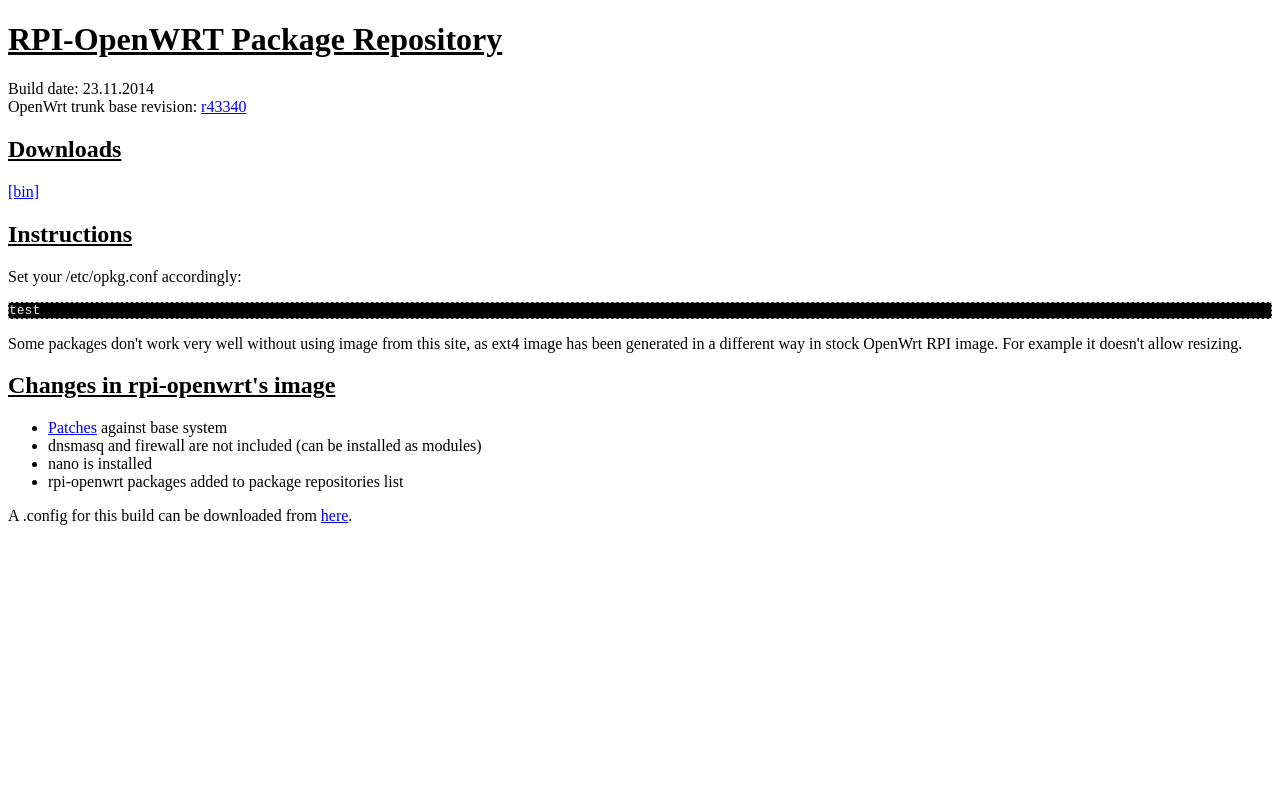
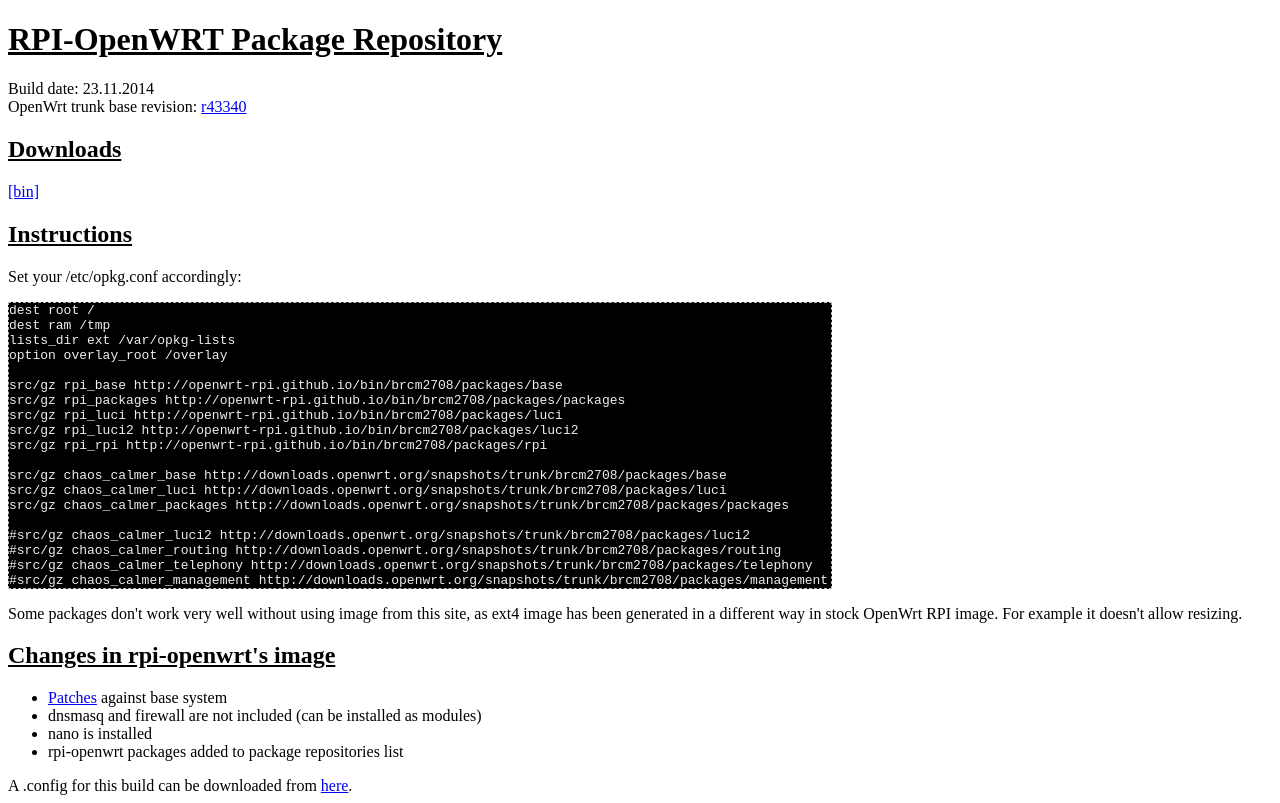
Before and after one commit to rpi-openwrt/rpi-openwrt.github.io, a plain HTML site: page index.html in a window 1280 px wide. Drawn offline with Linux system fonts and the light colour scheme.

Commit message:
add opkg.conf configuration

```diff
--- a/index.html
+++ b/index.html
@@ -15,8 +15,26 @@ OpenWrt trunk base revision: <a href="https://dev.openwrt.org/log/?rev=43340">r4
 
 <h2><u>Instructions</u></h2>
 <p>Set your /etc/opkg.conf accordingly:</p>
-<pre style="background-color: #000; border: 1px dashed #bbb; color: #eee;">
-test
+<pre style="background-color: #000; border: 1px dashed #bbb; color: #eee; width: 65%;">
+dest root /
+dest ram /tmp
+lists_dir ext /var/opkg-lists
+option overlay_root /overlay
+
+src/gz rpi_base http://openwrt-rpi.github.io/bin/brcm2708/packages/base
+src/gz rpi_packages http://openwrt-rpi.github.io/bin/brcm2708/packages/packages
+src/gz rpi_luci http://openwrt-rpi.github.io/bin/brcm2708/packages/luci
+src/gz rpi_luci2 http://openwrt-rpi.github.io/bin/brcm2708/packages/luci2
+src/gz rpi_rpi http://openwrt-rpi.github.io/bin/brcm2708/packages/rpi
+
+src/gz chaos_calmer_base http://downloads.openwrt.org/snapshots/trunk/brcm2708/packages/base
+src/gz chaos_calmer_luci http://downloads.openwrt.org/snapshots/trunk/brcm2708/packages/luci
+src/gz chaos_calmer_packages http://downloads.openwrt.org/snapshots/trunk/brcm2708/packages/packages
+
+#src/gz chaos_calmer_luci2 http://downloads.openwrt.org/snapshots/trunk/brcm2708/packages/luci2
+#src/gz chaos_calmer_routing http://downloads.openwrt.org/snapshots/trunk/brcm2708/packages/routing
+#src/gz chaos_calmer_telephony http://downloads.openwrt.org/snapshots/trunk/brcm2708/packages/telephony
+#src/gz chaos_calmer_management http://downloads.openwrt.org/snapshots/trunk/brcm2708/packages/management
 </pre>
 <p>Some packages don't work very well without using image from this site, as ext4 image has been generated in a different way in stock OpenWrt RPI image. For example it doesn't allow resizing.<p>
 <h2><u>Changes in rpi-openwrt's image</u></h2>
```
